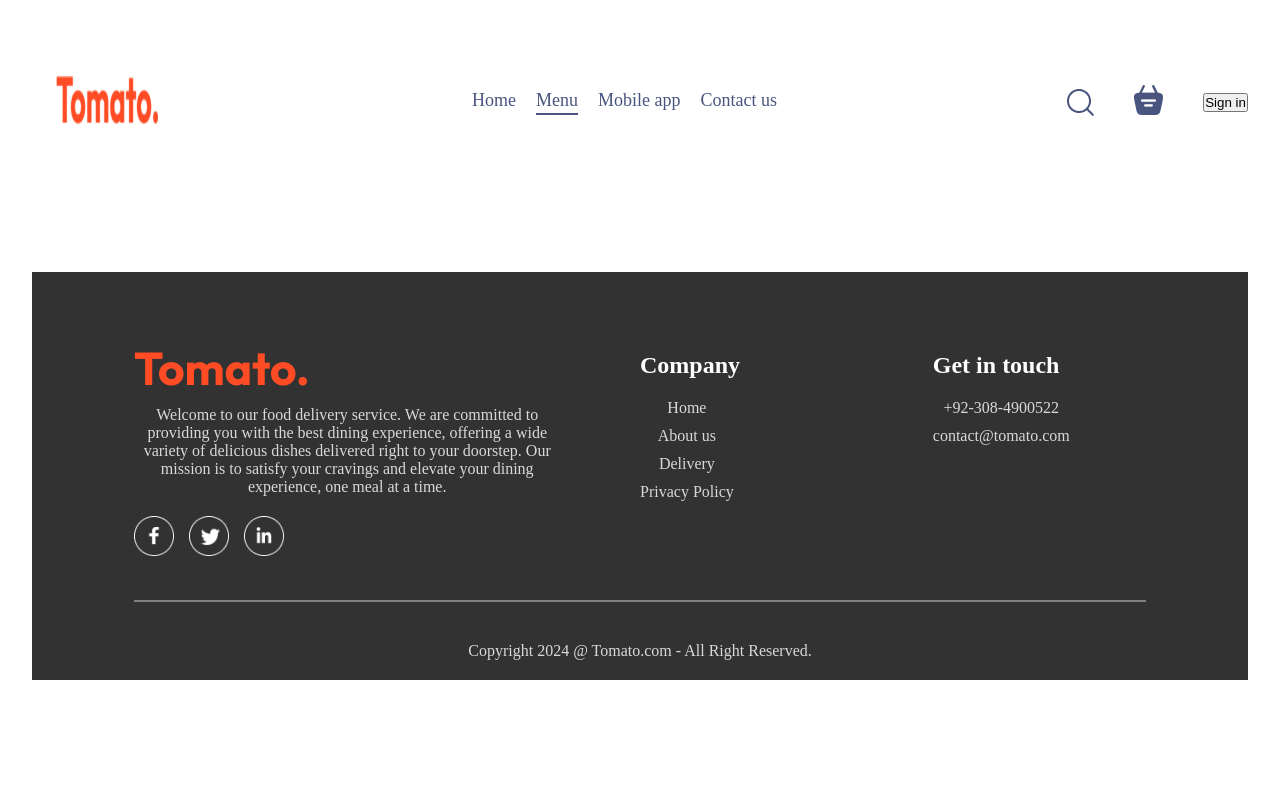
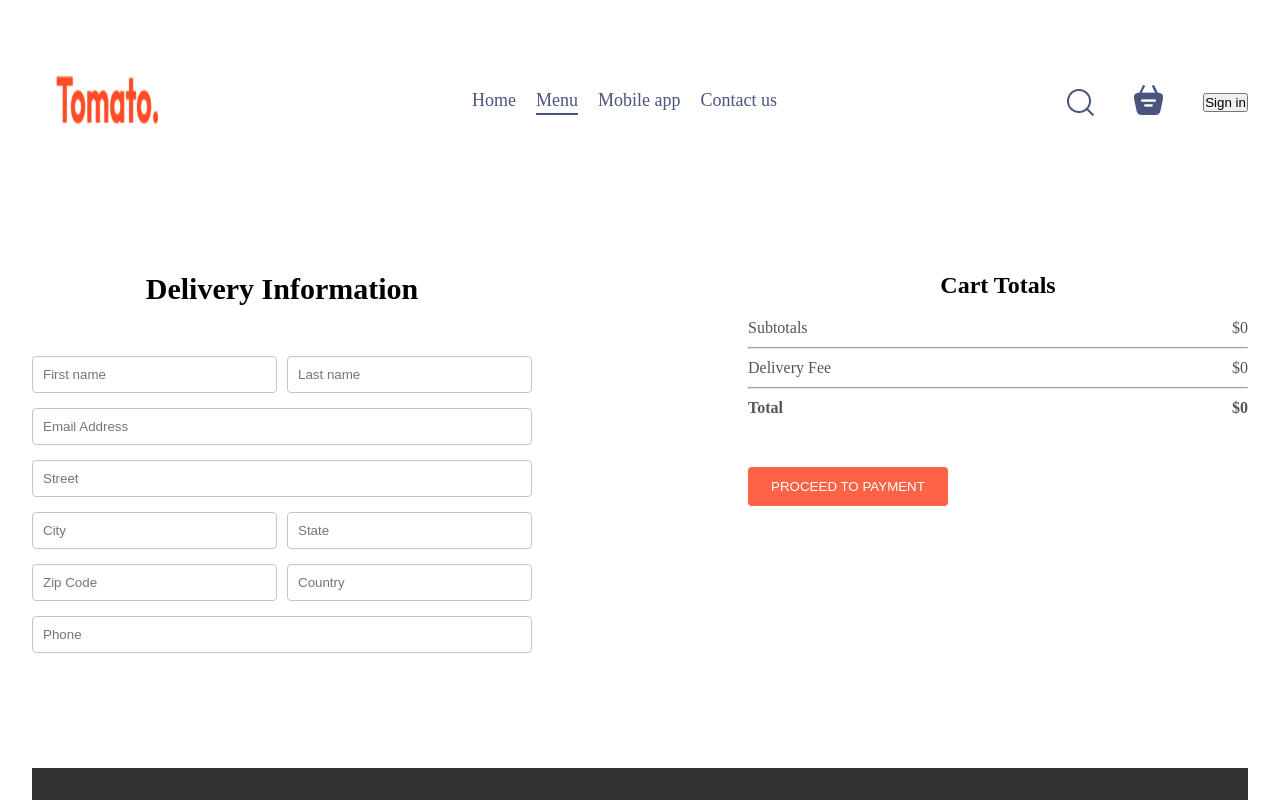
Before and after one commit to sanujis/Food-delivery-website, a React (Vite) app in the folder frontend/: page /order in a window 1280 px wide. Shown: the top 800 px of the page. Built offline with nearby package versions, Linux system fonts and the light colour scheme.

Commit message:
Created place order page

```diff
--- a/frontend/src/pages/Cart/Cart.jsx
+++ b/frontend/src/pages/Cart/Cart.jsx
@@ -57,12 +57,12 @@
             <hr />
             <div className="cart-total-details">
               <p>Delivery Fee</p>
-              <p>${2}</p>
+              <p>${getTotalCartAmount()===0?0:2}</p>
             </div>
             <hr />
             <div className="cart-total-details">
               <b>Total</b>
-              <b>${getTotalCartAmount()+2}</b>
+              <b>${getTotalCartAmount() === 0 ? 0 : getTotalCartAmount() + 2}</b>
             </div>
           </div>
           <button onClick={()=>navigate('/order')}>PROCEED TO CHECKOUT</button>
--- a/frontend/src/pages/PlaceOrder/PlaceOrder.css
+++ b/frontend/src/pages/PlaceOrder/PlaceOrder.css
@@ -0,0 +1,44 @@
+.place-order{
+    display: flex;
+    align-items: start;
+    justify-content: space-between;
+    gap: 50px;
+    margin-top: 100px;
+}
+.place-order-left{
+    width: 100%;
+    max-width: max(30%,500px);
+}
+.place-order-left .title{
+    font-size: 30px;
+    font-weight: 600;
+    margin-bottom: 50px;
+}
+.place-order-left input{
+    margin-bottom: 15px;
+    width: 100%;
+    padding: 10px;
+    border: 1px solid #c5c5c5;
+    border-radius: 4px;
+    outline-color: tomato;
+}
+.place-order-left .multi-fields{
+    display: flex;
+    gap: 10px;
+}
+.place-order-right{
+    width: 100%;
+    max-width: max(40%,500px);
+}
+.place-order .cart-total button{
+    margin-top: 30px;
+}
+@media (max-width:800px) {
+    .place-order{
+        flex-direction: column;
+        margin-top: 50px;
+    }
+    .place-order-left .title{
+        font-size: 27px;
+    }
+}
--- a/frontend/src/pages/PlaceOrder/PlaceOrder.jsx
+++ b/frontend/src/pages/PlaceOrder/PlaceOrder.jsx
@@ -1,11 +1,101 @@
-import React from 'react'
+import React, {useContext} from 'react'
+import { StoreContext } from '../../components/context/StoreContext';
+import './PlaceOrder.css'
 
 const PlaceOrder = () => {
+  const { getTotalCartAmount } = useContext(StoreContext);
+
   return (
-    <div>
-
-    </div>
-  )
+    <form className="place-order" >
+      <div className="place-order-left">
+        <p className="title">Delivery Information</p>
+        <div className="multi-fields">
+          <input
+            required
+            name="firstName"
+            type="text"
+            placeholder="First name"
+          />
+          <input
+            required
+            name="lastName"
+            type="text"
+            placeholder="Last name"
+          />
+        </div>
+        <input
+          required
+          name="email"
+          type="text"
+          placeholder="Email Address"
+        />
+        <input
+          required
+          name="street"
+          type="text"
+          placeholder="Street"
+        />
+        <div className="multi-fields">
+          <input
+            required
+            name="city"
+            type="text"
+            placeholder="City"
+          />
+          <input
+            required
+            name="state"
+            type="text"
+            placeholder="State"
+          />
+        </div>
+        <div className="multi-fields">
+          <input
+            required
+            name="zipcode"
+            type="text"
+            placeholder="Zip Code"
+          />
+          <input
+            required
+            name="country"
+            type="text"
+            placeholder="Country"
+          />
+        </div>
+        <input
+          required
+          name="phone"
+          type="text"
+          placeholder="Phone"
+        />
+      </div>
+      <div className="place-order-right">
+        <div className="cart-total">
+          <h2>Cart Totals</h2>
+          <div>
+            <div className="cart-total-details">
+              <p>Subtotals</p>
+              <p>${getTotalCartAmount()}</p>
+            </div>
+            <hr />
+            <div className="cart-total-details">
+              <p>Delivery Fee</p>
+              <p>${getTotalCartAmount() === 0 ? 0 : 2}</p>
+            </div>
+            <hr />
+            <div className="cart-total-details">
+              <b>Total</b>
+              <b>
+                ${getTotalCartAmount() === 0 ? 0 : getTotalCartAmount() + 2}
+              </b>
+            </div>
+          </div>
+          <button type="submit">PROCEED TO PAYMENT</button>
+        </div>
+      </div>
+    </form>
+  );
 }
 
 export default PlaceOrder
```
